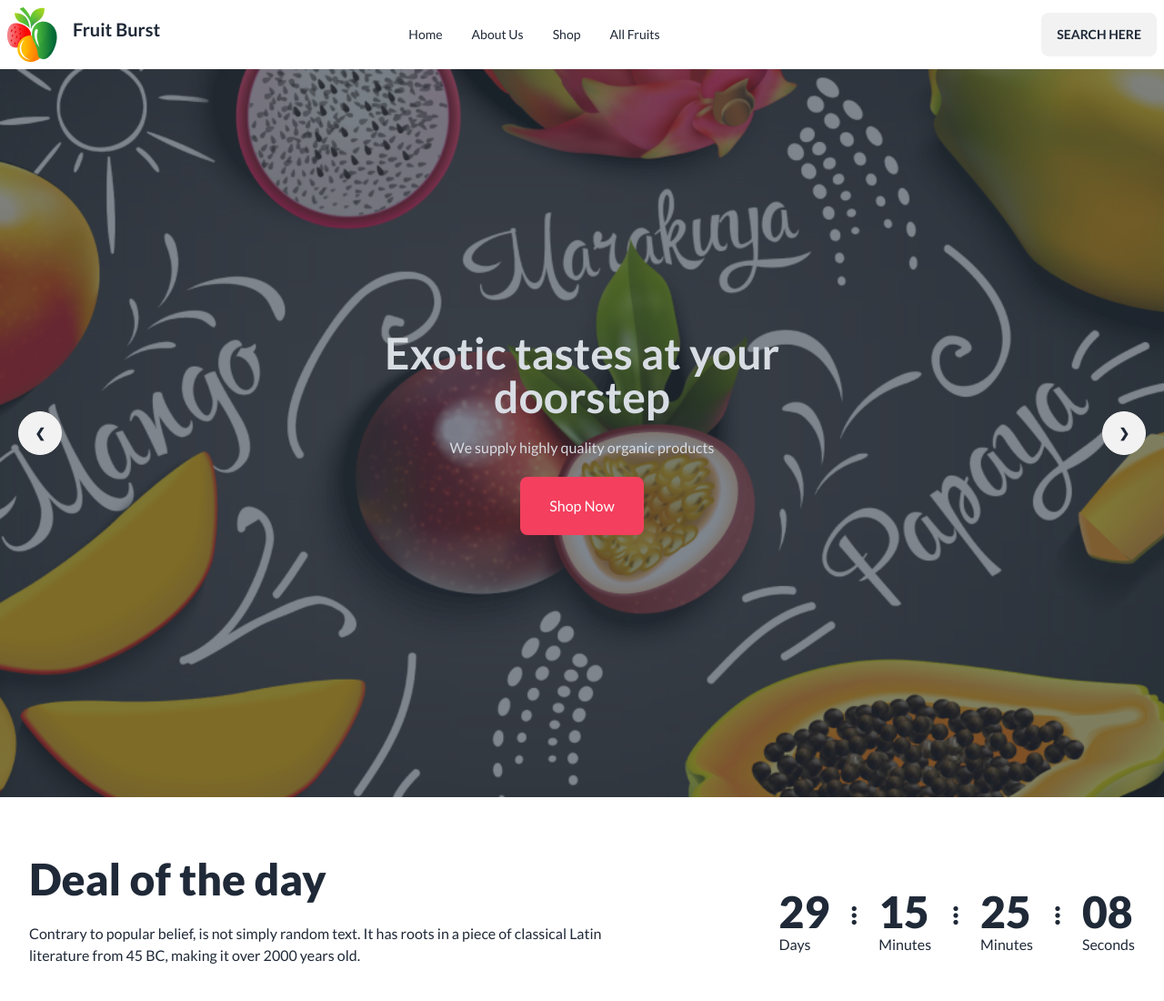
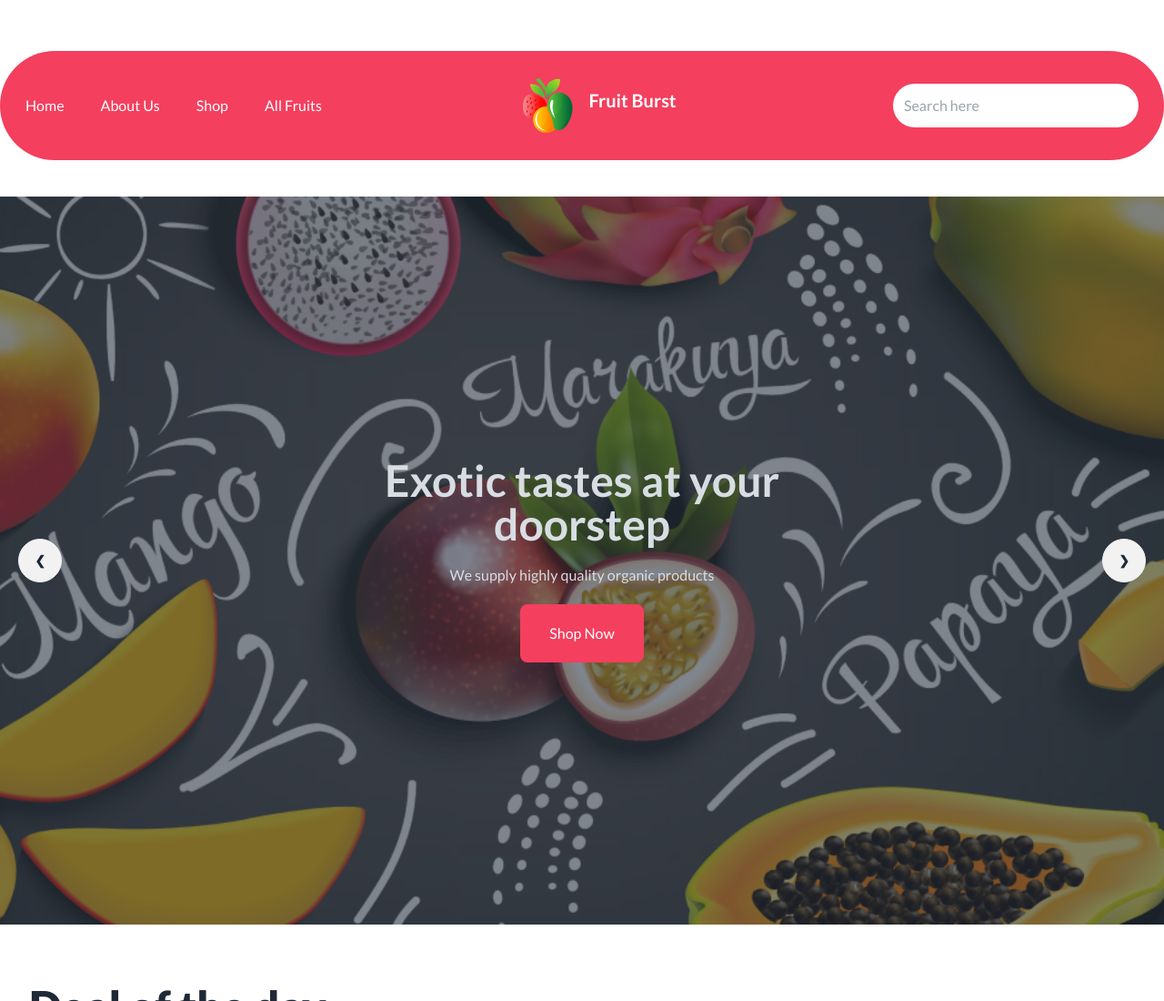
Before and after one commit to ShaplaRani/B8A3-fruit-brust, a plain HTML site: page index.html in a window 1280 px wide. Shown: the top 1100 px of the page at 91% size. Drawn offline with nearby package versions, Linux system fonts and the light colour scheme.

Commit message:
added the nav section

```diff
--- a/index.html
+++ b/index.html
@@ -36,11 +36,12 @@
 <body class="lato-font">
     <header class="container mx-auto">
         <nav>
-            <div class="navbar bg-base-100">
+            <!-- <div class="navbar bg-base-100">
                 <div class="navbar-start">
                   <div class="dropdown">
                     <label tabindex="0" class="btn btn-ghost lg:hidden">
-                      <svg xmlns="http://www.w3.org/2000/svg" class="h-5 w-5" fill="none" viewBox="0 0 24 24" stroke="currentColor"><path stroke-linecap="round" stroke-linejoin="round" stroke-width="2" d="M4 6h16M4 12h8m-8 6h16" /></svg>
+                      <svg xmlns="http://www.w3.org/2000/svg" class="h-5 w-5" fill="none" viewBox="0 0 24 24" stroke="currentColor"><path stroke-linecap="round"
+                         stroke-linejoin="round" stroke-width="2" d="M4 6h16M4 12h8m-8 6h16" /></svg>
                     </label>
                     <ul tabindex="0" class="menu menu-sm dropdown-content mt-3 z-[1] p-2 shadow bg-base-100 rounded-box w-52">
                       <li><a>Item 1</a></li>
@@ -54,24 +55,31 @@
                       <li><a>Item 3</a></li>
                     </ul>
                   </div>
-                  <div class=" navbar-center flex">
-                    <img src="./images/logo.png" alt="">
-                    <a class="btn btn-ghost normal-case text-xl">Fruit Burst</a>
-                  </div>
 
-                </div>
-                <div class="navbar-start hidden lg:flex">
-                  <ul class="menu menu-horizontal px-1">
-                    <li><a>Home</a></li>
-                     <li><a href="">About Us</a></li>
-                     <li><a href="">Shop</a></li>
-                   <li><a>All Fruits</a></li>
+              </div> -->
+              <div class="flex justify-between items-center bg-rose-500 px-7 py-4 rounded-full text-white mt-14 mb-10">
+                <div class="  ">
+                  <ul class="flex gap-10 ">
+
+                    <li><a href="">Home </a> </li>
+                    <li><a href="">About Us</a></li>
+                    <li><a href=""> Shop </a></li>
+                    <li><a href=""> All Fruits </a></li>
+
                   </ul>
                 </div>
-                <div class="navbar-end">
-                  <a class="btn">Search here</a>
+
+                <div class="  flex">
+                  <img src="./images/logo.png" alt="">
+                  <a class="btn btn-ghost normal-case text-xl">Fruit Burst</a>
+                </div>
+
+                <div class=" py-5">
+                  <!-- <a class="btn">Search here</a> -->
+                  <input type="text" placeholder="Search here" class="py-3 px-3 pr-20 rounded-full">
                 </div>
               </div>
+          </div>
         </nav>
          <div class="banner">
 
```
